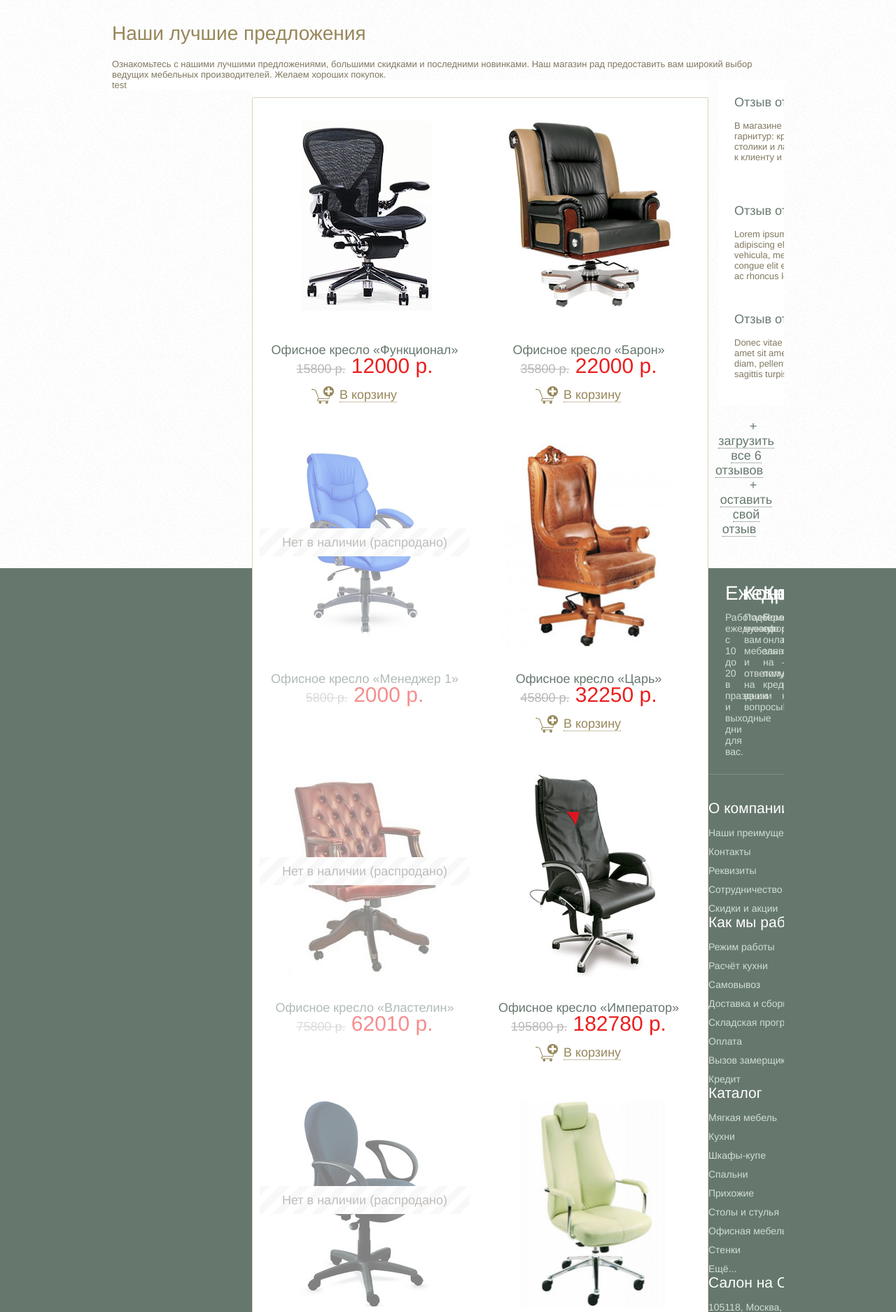
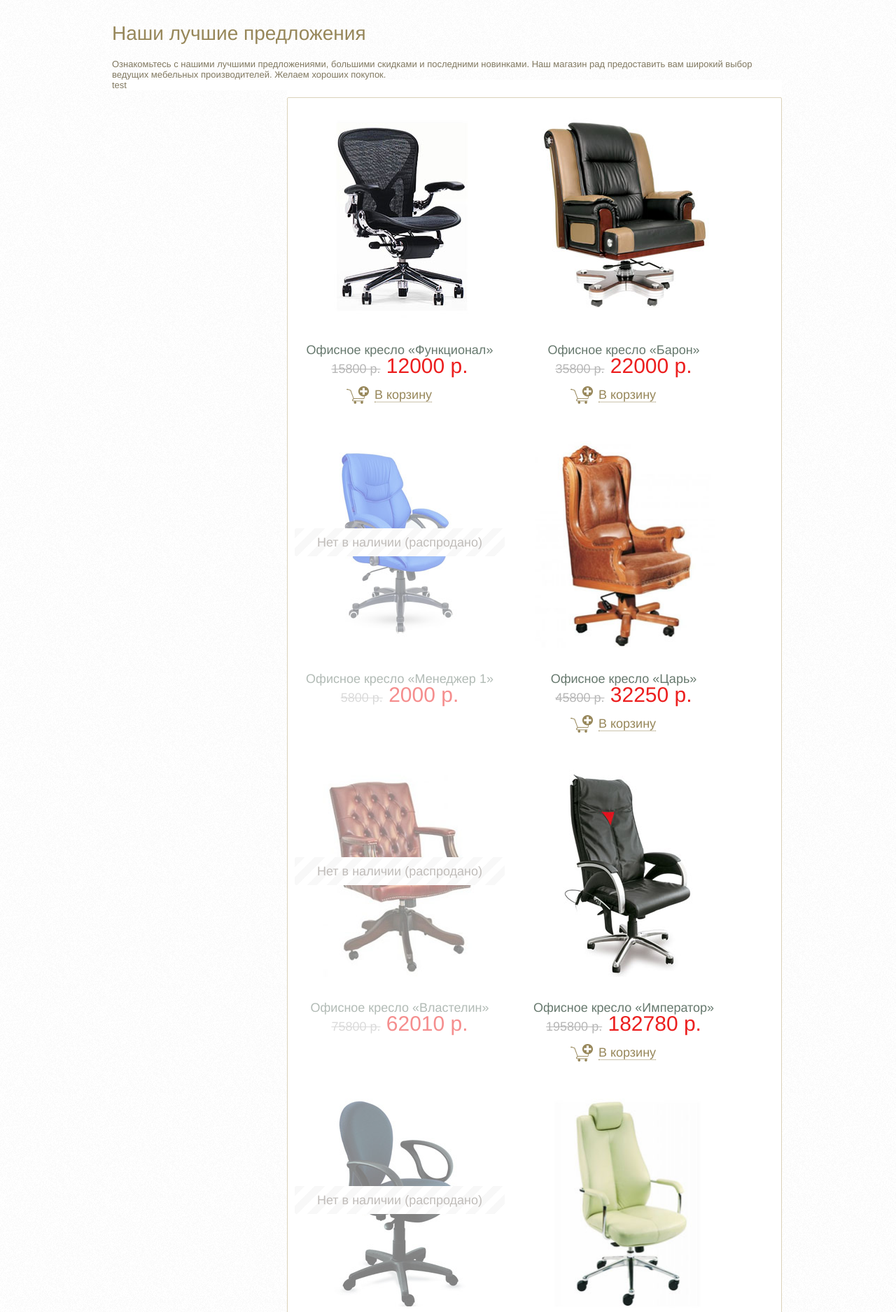
Before and after one commit to kalifornijoskryptis/velta.ru, a PHP site: page /category.php in a window 1280 px wide. Shown: the part 218-2093 px from the top of the page at 70% size. Run offline with PHP 8.4, Linux system fonts and the light colour scheme; some libraries are stand-ins or nearby versions.

Commit message:
Category: initial works
Initial works.

```diff
--- a/html/css/style.css
+++ b/html/css/style.css
@@ -386,12 +386,12 @@ a:hover {text-decoration: none;}
  * Стили страницы категорий (category.php)
  ***/
 .page-category {}
-.page-category .sidebar { background: #fff; width: 200px; float: left; }
+.page-category .sidebar { background: #fff; width: 250px; float: left; }
 .page-category .content p { margin-bottom: 0; }
 .page-category .content ul { text-indent: 0; }
 .page-category .content ul li:before { content: " "; }
 
-.page-category .content .product-list .holder { width: 650px; margin: 0;  }
+.page-category .content .product-list .holder { width: 705px; margin: 0;  }
 .page-category .content .product-list { float:left;  }
 
 
```
